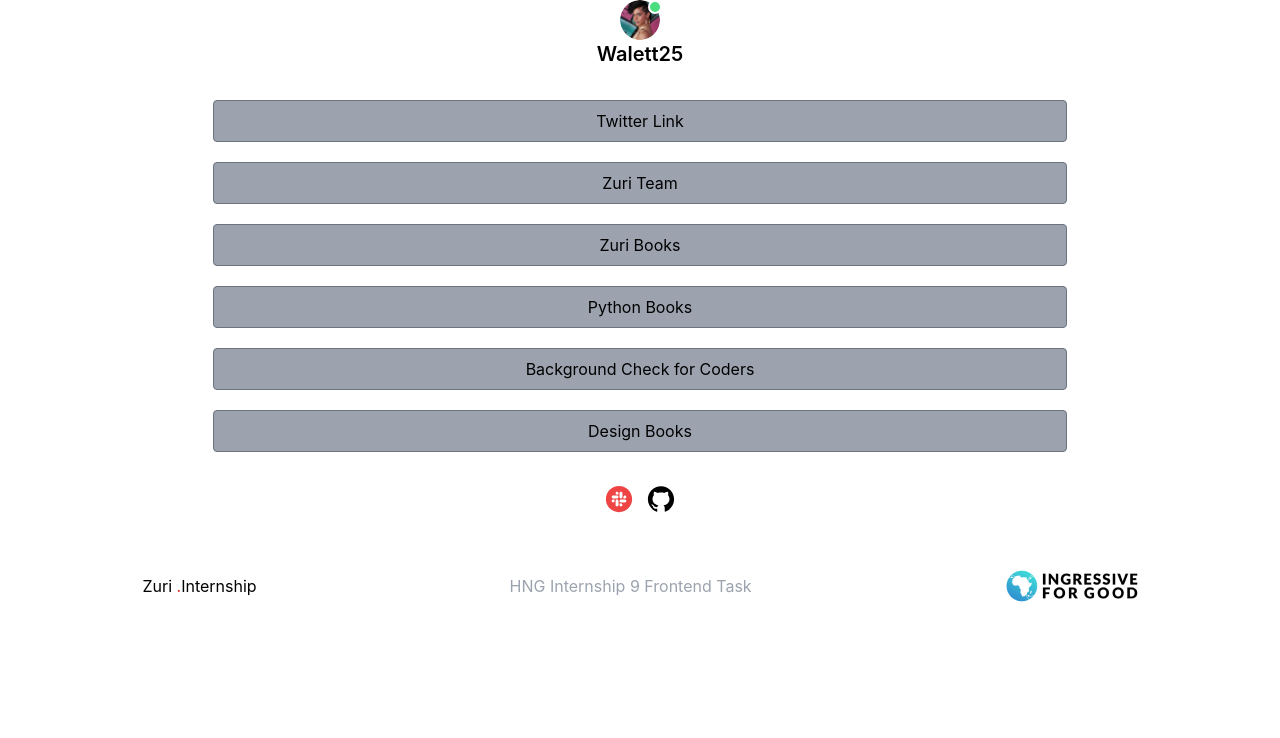
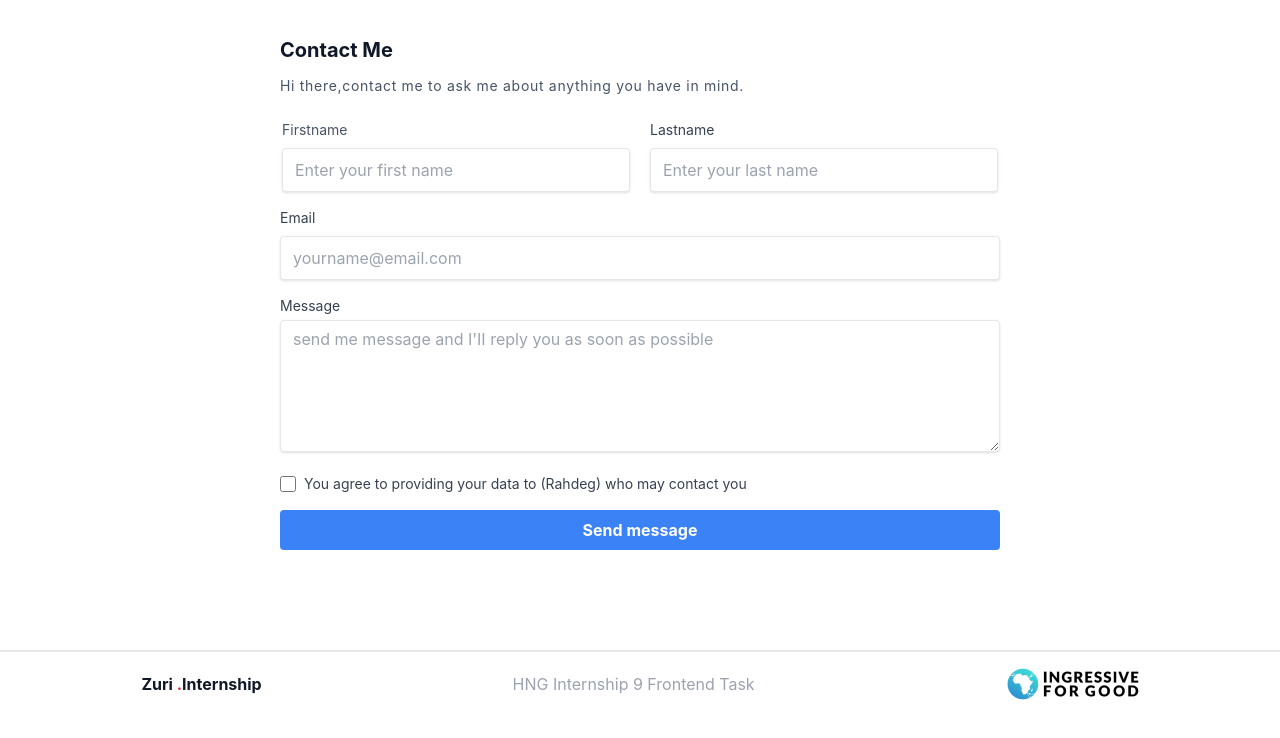
Before and after one commit to Rahdeg/webpage, a React (Create React App) app: page /contact in a window 1280 px wide. Shown: the top 738 px of the page. Built offline with nearby package versions, Linux system fonts and the light colour scheme.

Commit message:
feat: contact form added to the webpage

```diff
--- a/package.json
+++ b/package.json
@@ -9,6 +9,7 @@
     "react": "^18.2.0",
     "react-dom": "^18.2.0",
     "react-icons": "^4.6.0",
+    "react-router-dom": "^6.4.3",
     "react-scripts": "5.0.1",
     "web-vitals": "^2.1.4"
   },
--- a/src/App.js
+++ b/src/App.js
@@ -1,5 +1,6 @@
-import {Profile,Link, Footer, Social} from './components'
+import { Footer, Main,Contact} from './components'
 import Menu from './assets/_Avatar share button.png'
+import {Route,Routes} from 'react-router-dom'
 import './App.css';
 
 function App() {
@@ -8,9 +9,10 @@ function App() {
     <div className='flex  items-center justify-end md:hidden w-full h-full'>
     <img src={Menu} alt=''/>
     </div>
-    <Profile/>
-    <Link/>
-    <Social/>
+    <Routes>
+    <Route path='/*' element={<Main/>}/>
+    <Route path='/contact' element={<Contact/>}/>
+    </Routes>
     <Footer/>
     </div>
   );
--- /dev/null
+++ b/src/components/Contact.jsx
@@ -0,0 +1,101 @@
+import React from "react";
+
+const Contact = () => {
+  return (
+    <div class="flex flex-col m-3 items-center justify-center ">
+
+      <form class="bg-white  px-8 pt-6 pb-8 mb-4">
+      <div className="flex flex-col gap-3 ">
+      <h1 className=" text-xl font-bold text-primary">Contact Me</h1>
+      <p className=" text-sm text-textColor tracking-wider">Hi there,contact me to ask me about anything you have in mind.</p>
+      </div>
+        <div className="flex items-center justify-center gap-5 mt-6">
+          <div className="mb-4">
+            <label
+              class="block text-sm  mb-2 text-textColor"
+              for="username"
+            >
+              Firstname
+            </label>
+            <input
+              class="shadow appearance-none border rounded py-2 h-80 w-full px-3 lg:w-350 text-gray-700 leading-tight focus:outline-none focus:shadow-outline"
+              id="first-name"
+              type="text"
+              placeholder="Enter your first name"
+            />
+          </div>
+          <div class="mb-4" >
+            <label
+              class="block text-gray-700 text-sm  mb-2"
+              for="username"
+            >
+              Lastname
+            </label>
+            <input
+              class="shadow appearance-none border rounded  h-80 w-full lg:w-350 py-2 px-3 text-gray-700 leading-tight focus:outline-none focus:shadow-outline"
+              id="last-name"
+              type="text"
+              placeholder="Enter your last name"
+            />
+          </div>
+        </div>
+        <div class="mb-4">
+          <label
+            class="block text-gray-700 text-sm  mb-2"
+            for="username"
+          >
+            Email
+          </label>
+          <input
+            class="shadow appearance-none border rounded h-80 w-full lg:w-650 py-2 px-3 text-gray-700 leading-tight focus:outline-none focus:shadow-outline"
+            id="email"
+            type="text"
+            placeholder="yourname@email.com"
+          />
+        </div>
+
+        <div>
+          <label for="about" class="block text-sm  text-gray-700">
+            Message
+          </label>
+          <div class="mt-1">
+            <textarea
+              id="message"
+              name="about"
+              rows="3"
+              class="shadow appearance-none border rounded h-225 w-full lg:w-650 py-2 px-3 text-gray-700 leading-tight focus:outline-none focus:shadow-outline"
+              placeholder="send me message and I'II reply you as soon as possible"
+            ></textarea>
+          </div>
+        </div>
+
+        <div class="flex items-center mb-4 mt-4">
+          <input
+            id="checkbox"
+            type="checkbox"
+            value=""
+            class="w-4 h-4 text-blue-600 bg-gray-100 rounded border-gray-300 focus:ring-blue-500 dark:focus:ring-blue-600 dark:ring-offset-gray-800 focus:ring-2 dark:bg-gray-700 dark:border-gray-600"
+          />
+          <label
+            for="default-checkbox"
+            class="ml-2 text-sm  text-gray-700"
+          >
+            You agree to providing your data to (Rahdeg) who may contact you
+          </label>
+        </div>
+
+        <div class="flex items-center justify-center w-full">
+          <button
+            class="w-full bg-blue-500 hover:bg-blue-700 text-white font-bold py-2 px-4 rounded focus:outline-none focus:shadow-outline"
+            id="btn__submit"
+            type="button"
+          >
+            Send message
+          </button>
+        </div>
+      </form>
+    </div>
+  );
+};
+
+export default Contact;
--- a/src/components/Footer.jsx
+++ b/src/components/Footer.jsx
@@ -3,8 +3,8 @@ import Zuri from '../assets/I4G.png'
 
 const Footer = () => {
   return (
-    <div className=' flex items-center justify-around mt-10 p-4 mb-0'>
-    <h2 className=' text-black'>Zuri <span className=' text-red-600'>.</span>Internship</h2>
+    <div className=' flex flex-col md:flex-row items-center justify-around mt-10 p-4 mb-5 border-t-2 '>
+    <h2 className='text-primary font-bold'>Zuri <span className=' text-red-600'>.</span>Internship</h2>
     <p className=' text-gray-400'>HNG Internship 9 Frontend Task</p>
     <img src={Zuri} alt='' className=''/>
     </div>
--- /dev/null
+++ b/src/components/Main.jsx
@@ -0,0 +1,16 @@
+import React from 'react'
+import Link from './Link'
+import Social from './Social'
+import Profile from './Profile'
+
+const Main = () => {
+  return (
+    <div className=''>
+    <Profile/>
+    <Link/>
+    <Social/>
+    </div>
+  )
+}
+
+export default Main
--- a/src/components/index.js
+++ b/src/components/index.js
@@ -2,3 +2,5 @@ export {default as Link} from './Link.jsx';
 export {default as Profile} from './Profile';
 export {default as Footer} from './Footer';
 export {default as Social} from './Social';
+export {default as Contact} from './Contact';
+export {default as Main} from './Main';
--- a/src/data/Linkdata.js
+++ b/src/data/Linkdata.js
@@ -43,5 +43,11 @@ export const Linkdata = [
         site:"https://books.zuri.team/design-rules",
         iconSrc: <FaGlobeAfrica className="text-textBase text-3xl cursor-pointer" />
       },
+      {
+        id: "contact",
+        name: "Contact Me",
+        site:"/contact",
+        iconSrc: <FaGlobeAfrica className="text-textBase text-3xl cursor-pointer" />
+      },
 
   ];
--- a/src/index.js
+++ b/src/index.js
@@ -2,11 +2,14 @@ import React from 'react';
 import ReactDOM from 'react-dom/client';
 import './index.css';
 import App from './App';
+import {BrowserRouter} from 'react-router-dom'
 
 
 const root = ReactDOM.createRoot(document.getElementById('root'));
 root.render(
   <React.StrictMode>
-    <App />
+  <BrowserRouter>
+  <App />
+  </BrowserRouter>
   </React.StrictMode>
 );
--- a/tailwind.config.js
+++ b/tailwind.config.js
@@ -1,10 +1,64 @@
-/** @type {import('tailwindcss').Config} */
 module.exports = {
-  content: [
-    "./src/**/*.{js,jsx,ts,tsx}",
+  content: ["./src/**/*.{js,jsx,ts,tsx}"],
+  theme: {
+    extend: {
+      width: {
+        150: "150px",
+        190: "190px",
+        225: "225px",
+        275: "275px",
+        300: "300px",
+        340: "340px",
+        350: "348px",
+        375: "375px",
+        460: "460px",
+        650: "720px",
+        656: "656px",
+        880: "880px",
+        508: "508px",
+      },
+      height: {
+        80: "44px",
+        150: "150px",
+        225: "132px",
+        300: "300px",
+        340: "340px",
+        370: "370px",
+        420: "420px",
+        510: "510px",
+        600: "600px",
+        650: "650px",
+        685: "685px",
+        800: "800px",
+        "90vh": "90vh",
+      },
+      minWidth: {
+        210: "210px",
+        350: "350px",
+        620: "620px",
+      },
+      screens: {
+        sm: "640px",
+        md: "768px",
+        lg: "1024px",
+        xl: "1280px",
+        "2xl": "1536px",
+      },
+      colors: {
+        headingColor: "#2e2e2e",
+        textColor: "#475467",
+        cartNumBg: "#e80013",
+        primary: "#101828",
+        cardOverlay: "rgba(256,256,256,0.4)",
+        lighttextGray: "#9ca0ab",
+        card: "rgba(256,256,256,0.8)",
+        cartBg: "#282a2c",
+        cartItem: "#2e3033",
+        cartTotal: "#343739",
+        rowGb:"rgba(255,131,0,0.05)"
+      },
+    },
+  },
+  plugins: [
   ],
-  theme: {
-    extend: {},
-  },
-  plugins: [],
-}
+};
```
Also changed, not shown: 1 other file (tests, documents, lock files or other folders).
